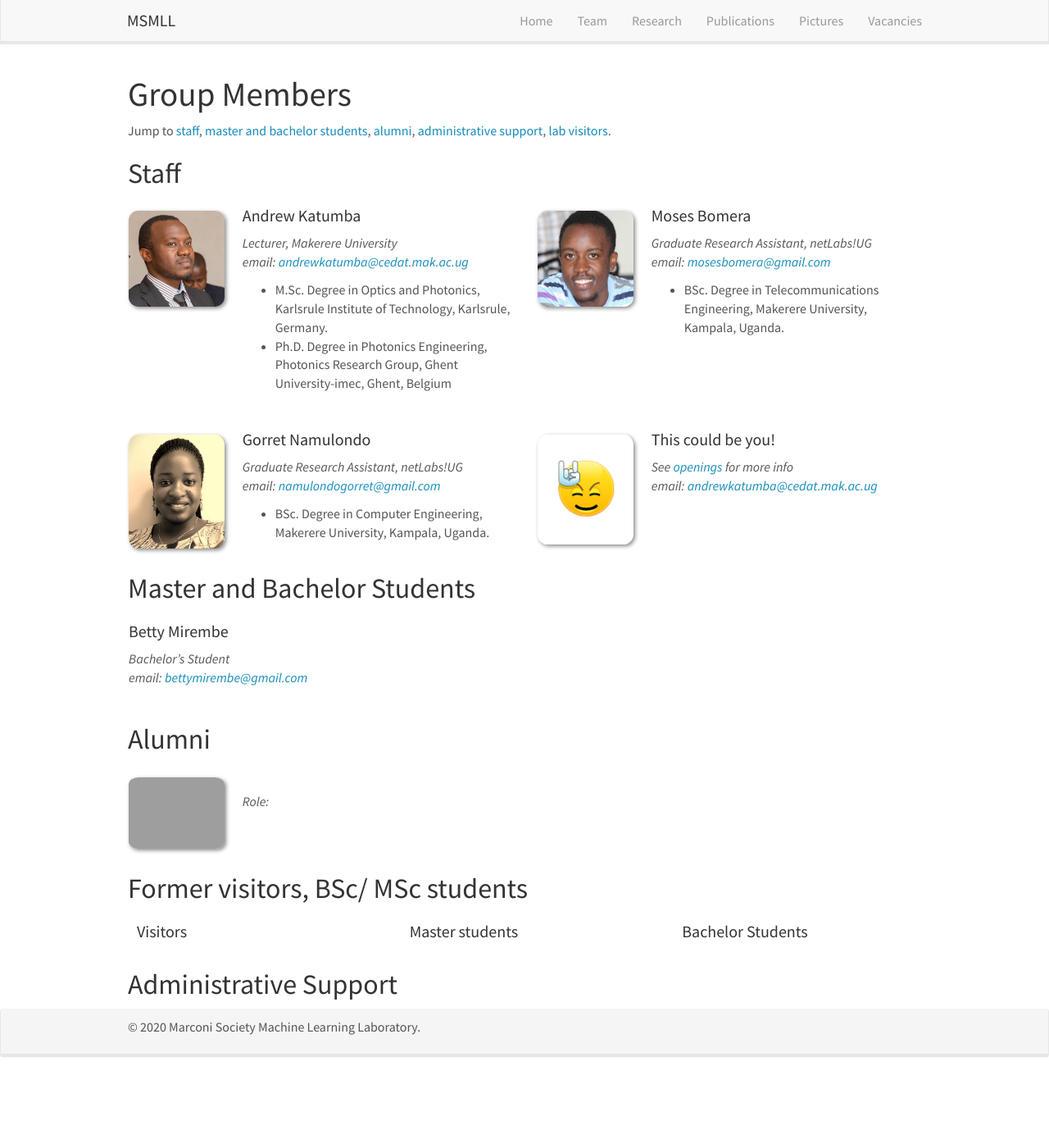
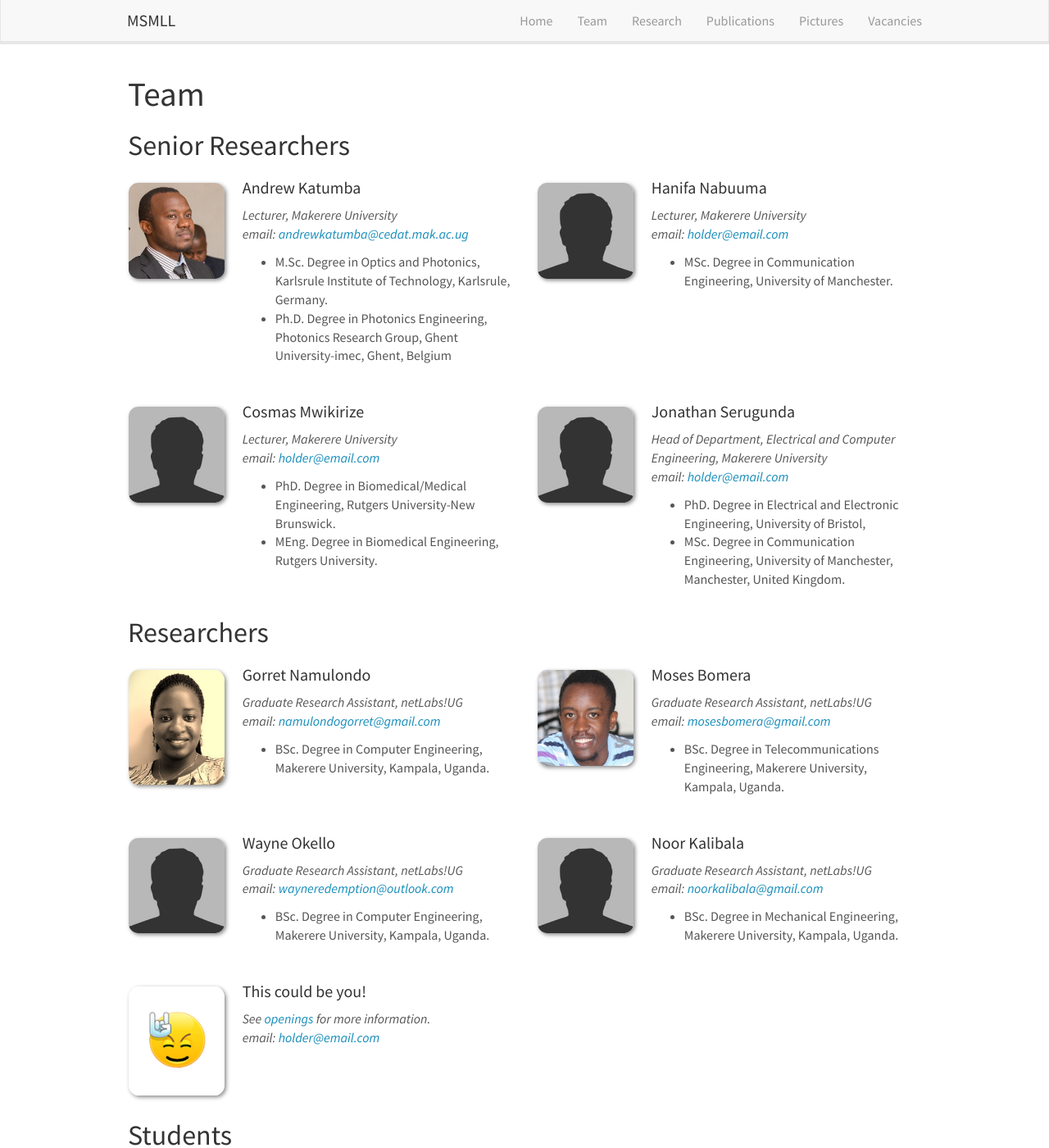
Before and after one commit to rifkatunda/marconimllab, a Jekyll site: the page built from _pages/team.md, in a window 1280 px wide and 1400 px high. Shown: the whole window at 82% size. Built offline with Jekyll 4.4.1, drawn with Linux system fonts in a browser that asks for light colours; nearby versions of some CDN libraries; some of the changed text lies outside the part shown.

Commit message:
Update team members

```diff
--- a/_data/alumni_visitors.yml
+++ /dev/null
@@ -1 +0,0 @@
-- name:
--- /dev/null
+++ b/_data/researchers.yml
@@ -0,0 +1,41 @@
+- name: Gorret Namulondo
+  photo: gorret.jpg
+  info: Graduate Research Assistant, netLabs!UG
+  email: namulondogorret@gmail.com
+  number_educ: 1
+  education1: BSc. Degree in Computer Engineering, Makerere University, Kampala, Uganda.
+  education2:
+
+- name: Moses Bomera
+  photo: Moses.png
+  info: Graduate Research Assistant, netLabs!UG
+  email: mosesbomera@gmail.com
+  number_educ: 1
+  education1: BSc. Degree in Telecommunications Engineering, Makerere University, Kampala, Uganda.
+  education2:
+
+- name: Wayne Okello
+  photo: bio-photo.jpg
+  info: Graduate Research Assistant, netLabs!UG
+  email: wayneredemption@outlook.com
+  number_educ: 1
+  education1: BSc. Degree in Computer Engineering, Makerere University, Kampala, Uganda.
+  education2:
+
+- name: Noor Kalibala
+  photo: bio-photo.jpg
+  info: Graduate Research Assistant, netLabs!UG
+  email: noorkalibala@gmail.com
+  number_educ: 1
+  education1: BSc. Degree in Mechanical Engineering, Makerere University, Kampala, Uganda.
+  education2:
+
+- name: "This could be you!"
+  photo: rock.jpg
+  info: See <a href="http://">openings</a> for more information.
+  email: holder@email.com
+  number_educ: 0
+  education1:
+  education2:
+  education3:
+  education4:
--- /dev/null
+++ b/_data/seniors.yml
@@ -0,0 +1,34 @@
+- name: Andrew Katumba
+  photo: Andrew.png
+  info: Lecturer, Makerere University
+  email: andrewkatumba@cedat.mak.ac.ug
+  number_educ: 2
+  education1: M.Sc. Degree in Optics and Photonics, Karlsrule Institute of Technology, Karlsrule, Germany.
+  education2: Ph.D. Degree in Photonics Engineering, Photonics Research Group, Ghent University-imec, Ghent, Belgium
+  education3:
+
+- name: Hanifa Nabuuma
+  photo: bio-photo.jpg
+  info: Lecturer, Makerere University
+  email: holder@email.com
+  number_educ: 1
+  education1: MSc. Degree in Communication Engineering, University of Manchester.
+  education2:
+
+- name: Cosmas Mwikirize
+  photo: bio-photo.jpg
+  info: Lecturer, Makerere University
+  email: holder@email.com
+  number_educ: 2
+  education1: PhD. Degree in Biomedical/Medical Engineering, Rutgers University-New Brunswick.
+  education2: MEng. Degree in Biomedical Engineering, Rutgers University.
+
+- name: Jonathan Serugunda
+  photo: bio-photo.jpg
+  info: Head of Department, Electrical and Computer Engineering, Makerere University
+  email: holder@email.com
+  number_educ: 2
+  education1: PhD. Degree in Electrical and Electronic Engineering, University of Bristol,
+  education2: MSc. Degree in Communication Engineering, University of Manchester, Manchester, United Kingdom.
+  education3:
+  education4:
--- a/_data/students.yml
+++ b/_data/students.yml
@@ -12,5 +12,12 @@
   photo: betty.jpg
   info: Bachelor's Student
   email: bettymirembe@gmail.com
-  number_educ: 0
-  education1:
+  number_educ: 1
+  education1: BSc. Degree in Telecommunications Engineering, Makerere University
+
+- name: Lateefa Shibah Tusuubira
+  photo: bio-photo.jpg
+  info: Bachelor's Student
+  email: holder@email.com
+  number_educ: 1
+  education1: BSc. Degree in Telecommunications Engineering, Makerere University
--- a/_data/team_members.yml
+++ /dev/null
@@ -1,34 +0,0 @@
-- name: Andrew Katumba
-  photo: Andrew.png
-  info: Lecturer, Makerere University
-  email: andrewkatumba@cedat.mak.ac.ug
-  number_educ: 2
-  education1: M.Sc. Degree in Optics and Photonics, Karlsrule Institute of Technology, Karlsrule, Germany.
-  education2: Ph.D. Degree in Photonics Engineering, Photonics Research Group, Ghent University-imec, Ghent, Belgium
-  education3:
-
-- name: Moses Bomera
-  photo: Moses.png
-  info: Graduate Research Assistant, netLabs!UG
-  email: mosesbomera@gmail.com
-  number_educ: 1
-  education1: BSc. Degree in Telecommunications Engineering, Makerere University, Kampala, Uganda.
-  education2:
-
-- name: Gorret Namulondo
-  photo: gorret.jpg
-  info: Graduate Research Assistant, netLabs!UG
-  email: namulondogorret@gmail.com
-  number_educ: 1
-  education1: BSc. Degree in Computer Engineering, Makerere University, Kampala, Uganda.
-  education2:
-
-- name: "This could be you!"
-  photo: rock.jpg
-  info: See <a href="http://">openings</a> for more info
-  email: andrewkatumba@cedat.mak.ac.ug
-  number_educ: 0
-  education1:
-  education2:
-  education3:
-  education4:
--- a/_pages/team.md
+++ b/_pages/team.md
@@ -6,13 +6,13 @@ sitemap: false
 permalink: /team/
 ---
 
-# Group Members
+# Team
 
-Jump to [staff](#staff), [master and bachelor students](#master-and-bachelor-students), [alumni](#alumni), [administrative support](#administrative-support), [lab visitors](#lab-visitors).
+<!-- Jump to [Senior Researchers](#staff), [Researchers](#master-and-bachelor-students) and [Students](#alumni). -->
 
-## Staff
+## Senior Researchers
 {% assign number_printed = 0 %}
-{% for member in site.data.team_members %}
+{% for member in site.data.seniors %}
 
 {% assign even_odd = number_printed | modulo: 2 %}
 
@@ -75,9 +75,9 @@ Jump to [staff](#staff), [master and bachelor students](#master-and-bachelor-stu
 
 
 
-## Master and Bachelor Students
+## Researchers
 {% assign number_printed = 0 %}
-{% for member in site.data.students %}
+{% for member in site.data.researchers %}
 
 {% assign even_odd = number_printed | modulo: 2 %}
 
@@ -86,6 +86,7 @@ Jump to [staff](#staff), [master and bachelor students](#master-and-bachelor-stu
 {% endif %}
 
 <div class="col-sm-6 clearfix">
+  <img src="{{ site.url }}{{ site.baseurl }}/images/teampic/{{ member.photo }}" class="img-responsive" width="25%" style="float: left" />
   <h4>{{ member.name }}</h4>
   <i>{{ member.info }}<br>email: <{{ member.email }}></i>
   <ul style="overflow: hidden">
@@ -112,6 +113,14 @@ Jump to [staff](#staff), [master and bachelor students](#master-and-bachelor-stu
   <li> {{ member.education4 }} </li>
   {% endif %}
 
+  {% if member.number_educ == 5 %}
+  <li> {{ member.education1 }} </li>
+  <li> {{ member.education2 }} </li>
+  <li> {{ member.education3 }} </li>
+  <li> {{ member.education4 }} </li>
+  <li> {{ member.education5 }} </li>
+  {% endif %}
+
   </ul>
 </div>
 
@@ -129,10 +138,11 @@ Jump to [staff](#staff), [master and bachelor students](#master-and-bachelor-stu
 {% endif %}
 
 
-## Alumni
 
+
+## Students
 {% assign number_printed = 0 %}
-{% for member in site.data.alumni_members %}
+{% for member in site.data.students %}
 
 {% assign even_odd = number_printed | modulo: 2 %}
 
@@ -143,8 +153,38 @@ Jump to [staff](#staff), [master and bachelor students](#master-and-bachelor-stu
 <div class="col-sm-6 clearfix">
   <img src="{{ site.url }}{{ site.baseurl }}/images/teampic/{{ member.photo }}" class="img-responsive" width="25%" style="float: left" />
   <h4>{{ member.name }}</h4>
-  <i>{{ member.duration }} <br> Role: {{ member.info }}</i>
+  <i>{{ member.info }}<br>email: <{{ member.email }}></i>
   <ul style="overflow: hidden">
+
+  {% if member.number_educ == 1 %}
+  <li> {{ member.education1 }} </li>
+  {% endif %}
+
+  {% if member.number_educ == 2 %}
+  <li> {{ member.education1 }} </li>
+  <li> {{ member.education2 }} </li>
+  {% endif %}
+
+  {% if member.number_educ == 3 %}
+  <li> {{ member.education1 }} </li>
+  <li> {{ member.education2 }} </li>
+  <li> {{ member.education3 }} </li>
+  {% endif %}
+
+  {% if member.number_educ == 4 %}
+  <li> {{ member.education1 }} </li>
+  <li> {{ member.education2 }} </li>
+  <li> {{ member.education3 }} </li>
+  <li> {{ member.education4 }} </li>
+  {% endif %}
+
+  {% if member.number_educ == 5 %}
+  <li> {{ member.education1 }} </li>
+  <li> {{ member.education2 }} </li>
+  <li> {{ member.education3 }} </li>
+  <li> {{ member.education4 }} </li>
+  <li> {{ member.education5 }} </li>
+  {% endif %}
 
   </ul>
 </div>
@@ -162,7 +202,7 @@ Jump to [staff](#staff), [master and bachelor students](#master-and-bachelor-stu
 </div>
 {% endif %}
 
-## Former visitors, BSc/ MSc students
+<!-- ## Alumni
 <div class="row">
 
 <div class="col-sm-4 clearfix">
@@ -186,7 +226,4 @@ Jump to [staff](#staff), [master and bachelor students](#master-and-bachelor-stu
 {% endfor %}
 </div>
 
-</div>
-
-
-## Administrative Support
+</div> -->
```
Also changed, not shown: images/teampic/bio-photo.jpg (added).
